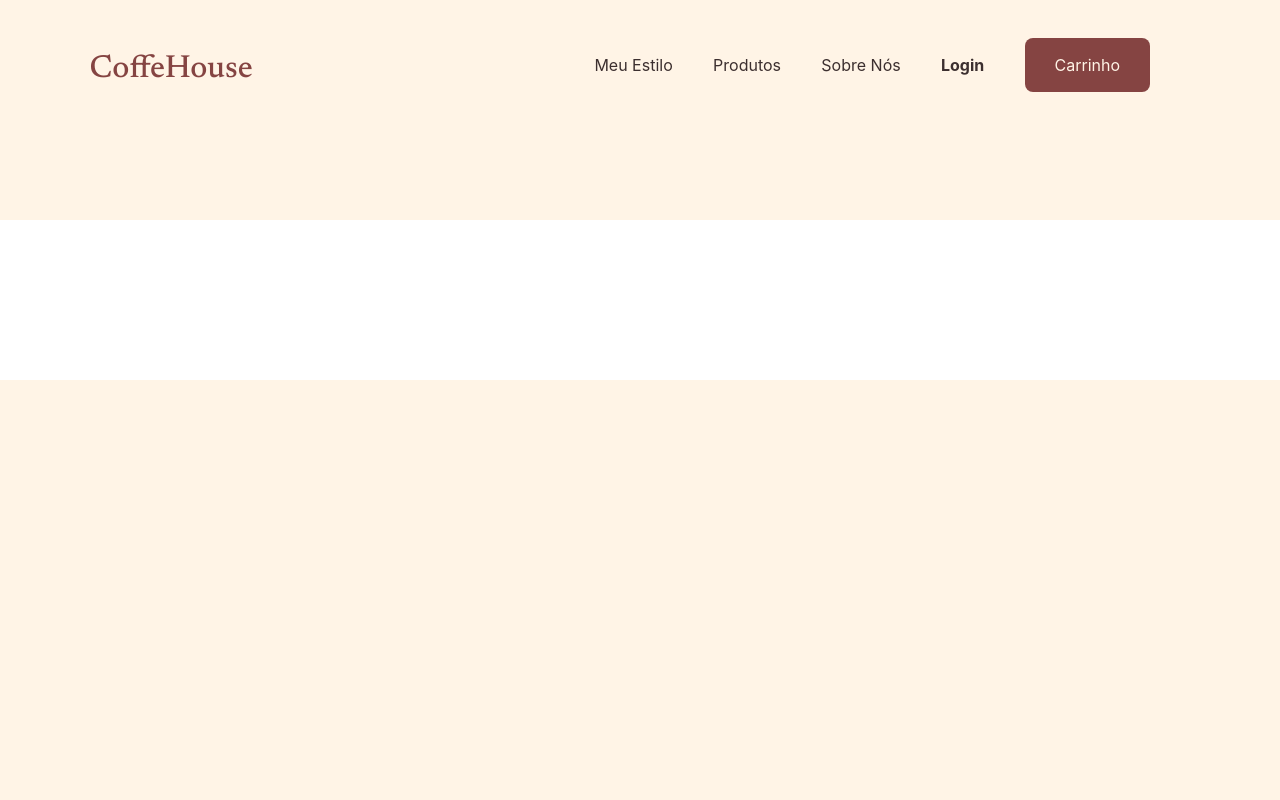
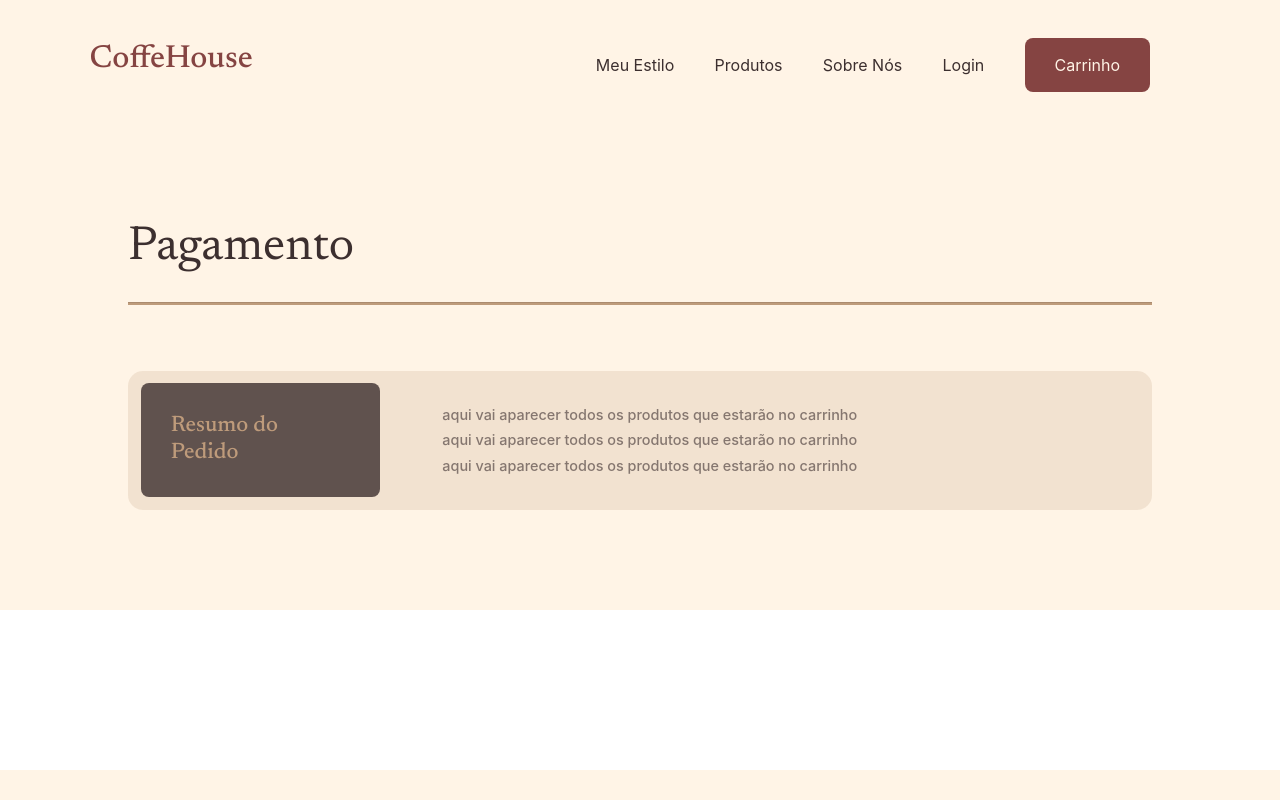
Before and after one commit to iisabelagarcia/CoffeeHouse, a plain HTML site: page pagamento.html in a window 1280 px wide. Drawn offline with nearby package versions, Linux system fonts and the light colour scheme; a web font is replaced by a local one.

Commit message:
modified:   assets/style/global.css 	modified:   assets/style/meu_estilo.css 	new file:   assets/style/pagamento.css 	modified:   meu_estilo.html 	modified:   pagamento.html 	deleted:    assets/images/meu estilo/clara.png 	deleted:    assets/images/meu estilo/escura.png 	deleted:    assets/images/meu estilo/granulacao/granulacao1.png 	deleted:    assets/images/meu estilo/granulacao/granulacao2.png 	deleted:    assets/images/meu estilo/granulacao/granulacao3.png 	deleted:    assets/images/meu estilo/granulacao/granulacao4.png 	deleted:    assets/images/meu estilo/granulacao/granulacao5.png 	deleted:    assets/images/meu estilo/granulacao/granulacao6.png 	deleted:    assets/images/meu estilo/media.png 	deleted:    assets/images/meu estilo/metodos/aeropress.png 	deleted:    assets/images/meu estilo/metodos/chaleiraitaliana.png 	deleted:    assets/images/meu estilo/metodos/chemex.png 	deleted:    assets/images/meu estilo/metodos/coldbrew.png 	deleted:    assets/images/meu estilo/metodos/e14d897b-e22d-4eb1-a357-5eb0994cef2d_1714573519708214420.png 	deleted:    assets/images/meu estilo/metodos/espresso.png 	deleted:    assets/images/meu estilo/metodos/prensafrancesa.png 	deleted:    assets/images/meu estilo/metodos/turco.png 	deleted:    assets/images/sobre nos/cafes.png 	deleted:    assets/images/sobre nos/graos.png 	modified:   assets/style/carrinho.css 	modified:   assets/style/global.css 	modified:   assets/style/login.css 	deleted:    assets/style/meu_estilo.css 	modified:   assets/style/pagamento.css 	modified:   assets/style/produtos.css 	deleted:    assets/style/sobre_nos.css 	modified:   cadastro.html 	modified:   carrinho.html 	deleted:    esqueci_senha.html 	modified:   login.html 	deleted:    meu_estilo.html 	modified:   pagamento.html 	modified:   produtos.html 	deleted:    sobre_nos.html 	acompanharPedido.html 	assets/images/meuEstilo/ 	assets/images/sobreNos/ 	assets/style/cadastroEditar.css 	assets/style/conta.css 	assets/style/meuEstilo.css 	assets/style/sobreNos.css 	compraRealizada.html 	conta.html 	editarPerfil.html 	esqueciSenha.html 	funcionarioAcompanharPedidos.html 	funcionarioCadastro.html 	funcionarioEditarPerfil.html 	funcionarioEstoque.html 	funcionarioLogin.html 	meuEstilo.html 	sobreNos.html

```diff
--- a/assets/style/global.css
+++ b/assets/style/global.css
@@ -40,6 +40,7 @@ body {
 .div_logo {
     width: 30%;
     padding-left: 7%;
+    overflow: hidden;
 }
 
 .div_logo>a {
@@ -49,7 +50,11 @@ body {
     text-decoration: none;
     font-weight: 500;
     font-size: 2rem;
-    margin-top: 45px;
+    margin-top: 35px;
+}
+
+.div_logo>a:disabled {
+    text-decoration: none;
 }
 
 .div_elementos_barra {
@@ -127,7 +132,6 @@ body {
 
 .texto_marcador {
     display: flex;
-
 }
 
 .texto_marcador>h2 {
@@ -139,8 +143,10 @@ body {
 }
 
 .texto_marcador>p {
+    display: flex;
     align-items: center;
     color: #3C2F2F;
+    margin-bottom: 0px;
 }
 
 .caixa_escura {
--- /dev/null
+++ b/assets/style/pagamento.css
@@ -0,0 +1,40 @@
+.caixa {
+    background-color: rgba(190, 155, 123, 0.2);
+    border-radius: 15px;
+    padding: 1%;
+    align-items: center;
+    display: grid;
+    grid-template-columns: 30% 60% 10%;
+    margin-bottom: 2%;
+}
+
+.caixa_escura{
+    display: flex;
+    height: min-content;
+    width: max-content;
+    overflow: hidden;
+}
+
+.caixa_escura >h2 {
+    font-size: 1.4rem;
+    margin: 0px;
+}
+
+.especificacao {
+    display: flex;
+    flex-direction: column;
+    margin-right: 10%;
+}
+
+.especificacao>p {
+    color: rgba(60, 47, 47, 0.6);
+    font-size: 0.9rem;
+    margin: 2px;
+    font-weight: 500;
+}
+
+.especificacao>select {
+    background-color: #FFF4E6;
+    border-style: none;
+    border-radius: 8px;
+}
--- a/pagamento.html
+++ b/pagamento.html
@@ -5,8 +5,8 @@
     <meta charset="UTF-8">
     <meta name="viewport" content="width=device-width, initial-scale=1.0">
     <title>CoffeeHouse</title>
+    <link rel="stylesheet" href="./assets/style/pagamento.css">
     <link rel="stylesheet" href="./assets/style/global.css" />
-    <link rel="stylesheet" href="./assets/style/login.css">
     <link rel="stylesheet"
         href="https://fonts.googleapis.com/css2?family=Inter:ital,wght@0,300;0,400;0,500;0,600;0,700;1,500;1,700&display=swap" />
     <link rel="stylesheet"
@@ -26,18 +26,37 @@
             <a href="./meu_estilo.html">Meu Estilo</a>
             <a href="./produtos.html">Produtos</a>
             <a href="./sobre_nos.html">Sobre Nós</a>
-            <a href="./login.html"><b>Login</b></a>
+            <a href="./login.html">Login</a>
             <a href="./carrinho.html"><button class="botao">Carrinho</button></a>
         </div>
     </div>
 
     <div class="principal">
+        <div class="marcador">
+            <div class="texto_marcador">
+                <h2>Pagamento</h2>
+            </div>
+            <hr>
+        </div>
+        <div>
+            <div class="caixa alinhamento">
+                <div class="caixa_escura">
+                    <h2>Resumo do Pedido</h2>
+                </div>
+                <div class="especificacao">
+                    <p>aqui vai aparecer todos os produtos que estarão no carrinho</p>
+                    <p>aqui vai aparecer todos os produtos que estarão no carrinho</p>
+                    <p>aqui vai aparecer todos os produtos que estarão no carrinho</p>
+                </div>
+                <div>
 
+                </div>
+            </div>
 
-        <div class="rodape">
+            <div class="rodape">
 
+            </div>
         </div>
-    </div>
 
 </body>
 
```
Also changed, not shown: assets/style/meu_estilo.css (+42 -10 lines), meu_estilo.html (+21 -8 lines).
